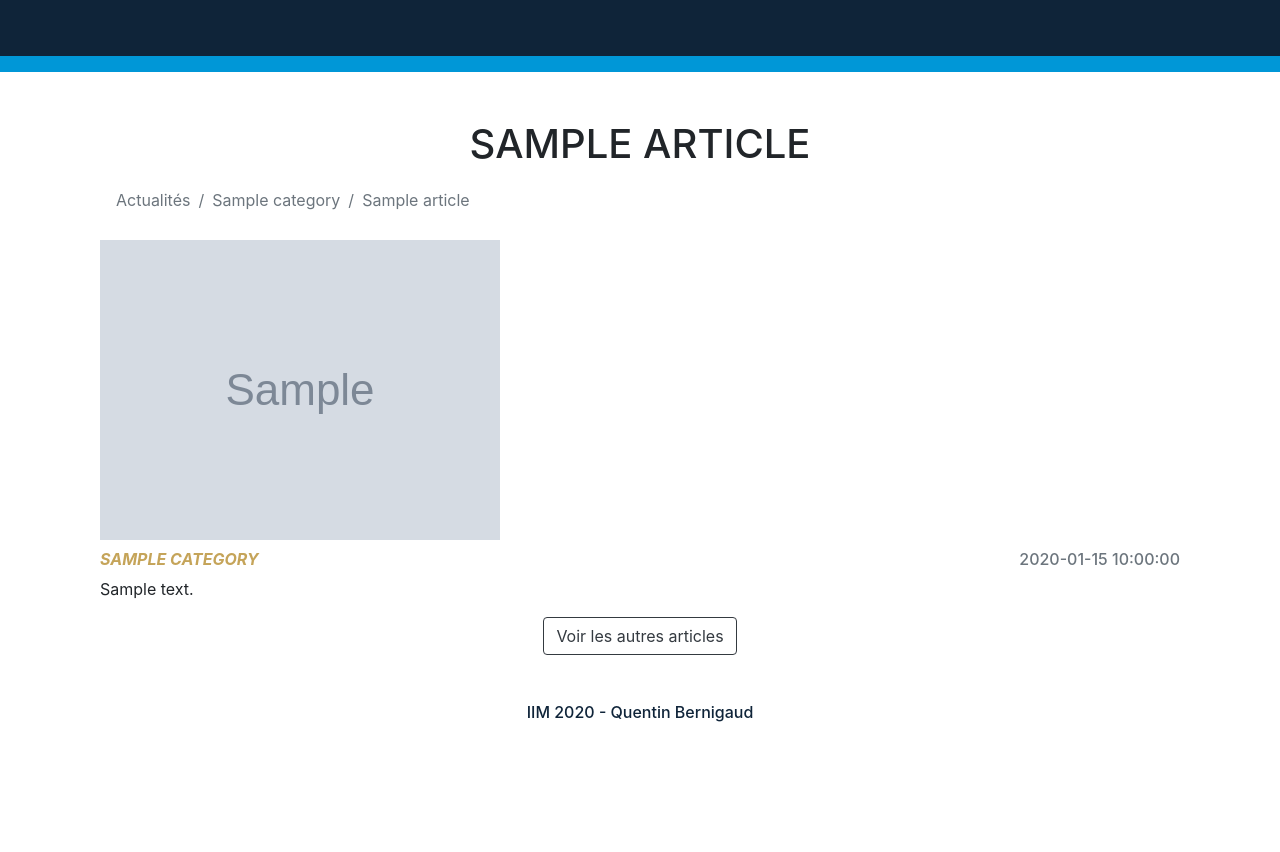
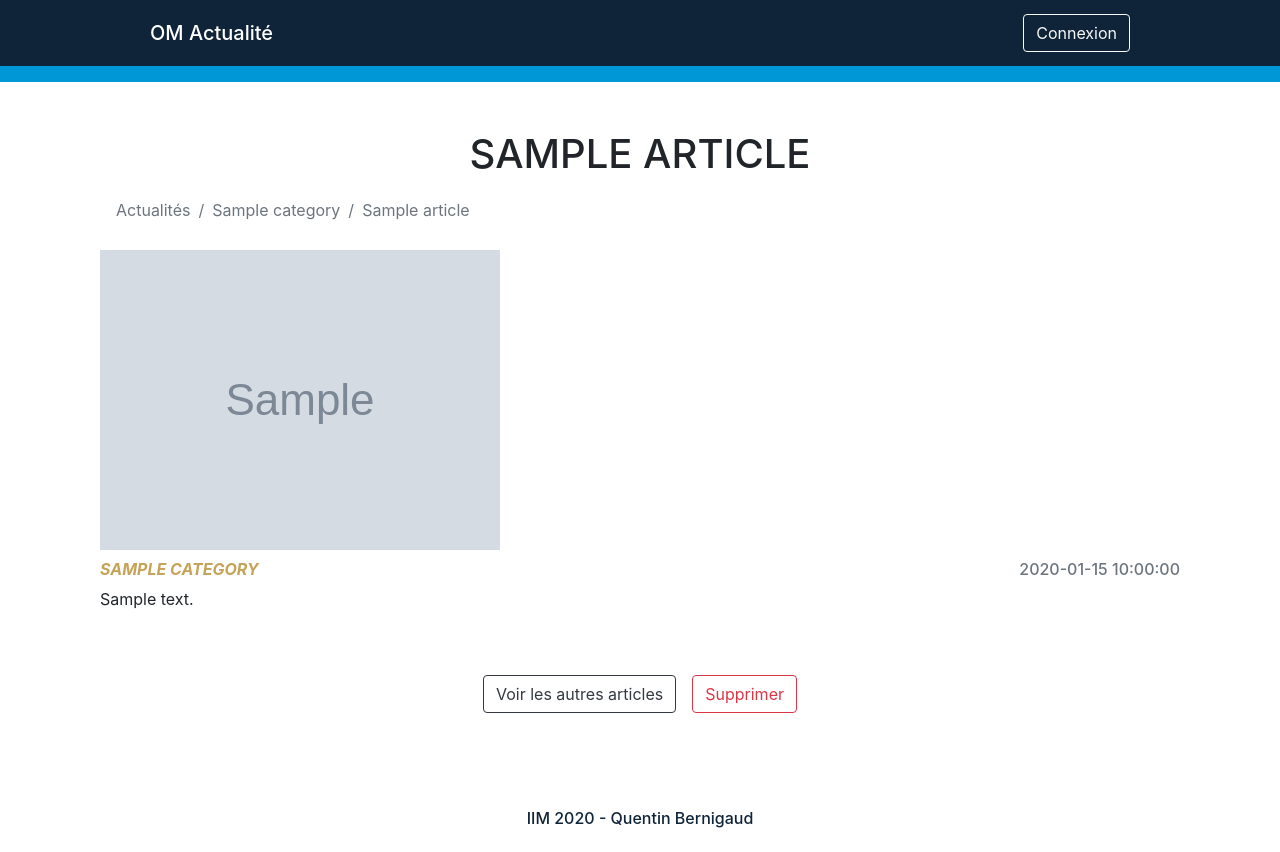
Before and after one commit to Quentin-Bernigaud/Blog-MVC, a PHP site: page /index.php?page=single&id=1 in a window 1280 px wide. Before the commit the page ends 722 px from the top, so only its background shows below. Run offline with PHP 8.4, Linux system fonts and the light colour scheme; tables that the repository leaves empty or names only in its code hold one stand-in row (values such as "Sample post"); grey boxes marked "Sample" are stand-in pictures.

Commit message:
Add Working delete button

```diff
--- a/app/controller/ArticlesCategoriesController.php
+++ b/app/controller/ArticlesCategoriesController.php
@@ -23,4 +23,11 @@ class ArticlesCategoriesController extends AppController {
             "categories" => $categories
         ]);
     }
+
+    public function delete($articleId) {
+        // SQL de suppression
+        $this->Article->deleteArticle($articleId);
+        return $this->render('global.delete', [
+        ]);
+    }
 }
--- a/app/model/ArticleModel.php
+++ b/app/model/ArticleModel.php
@@ -13,6 +13,10 @@ class ArticleModel extends Model {
         return $arr[0];
     }
 
+    public function deleteArticle($id) {
+        return $this->db->delete("DELETE FROM articles WHERE id=".$id);
+    }
+
     public function newArticle() {
         $this->db->save(
             'INSERT INTO articles SET title = ?, text=?, date=?, categorie_id= ?',
--- a/app/view/default.php
+++ b/app/view/default.php
@@ -13,11 +13,11 @@
 
 <body>
     <header>
-        <nav class="navbar navbar-expand-lg navbar-dark" style="background: #0F2439">
+        <nav class="navbar navbar-expand-lg navbar-dark" style="background: #0F2439; padding-left: 150px; padding-right: 150px">
             <!-- <a class="navbar-brand" href="index.php?page='home'"> -->
             <a class="navbar-brand" href="./">
-                <!-- <span class="navbar-brand mb-0 h1">OM Actu</span> -->
-                <span class="navbar-brand mb-0 h1"></span>
+                <span class="navbar-brand mb-0 h1">OM Actualité</span>
+                <!-- <span class="navbar-brand mb-0 h1"></span> -->
             </a>
             <button class="navbar-toggler" type="button" data-toggle="collapse" data-target="#navbarNav"
                 aria-controls="navbarNav" aria-expanded="false" aria-label="Toggle navigation">
@@ -25,17 +25,14 @@
             </button>
             <div class="collapse navbar-collapse" id="navbarNav">
                 <ul class="navbar-nav">
-                <!-- <li class="nav-item active">
-                    <a class="nav-link" href="#">Actualité <span class="sr-only">(current)</span></a>
+                    <li class="nav-item active">
+                        <a class="nav-link" href="#"></a>
                     </li>
-                <li class="nav-item">
-                    <a class="nav-link" href="#">Catégories</a>
-                </li>
-                <li class="nav-item">
-                    <a class="nav-link" href="#">Connexion</a>
-                </li> -->
                 </ul>
             </div>
+            <form class="form-inline">
+                <button class="btn btn-outline-light my-2 my-sm-0" type="submit">Connexion</button>
+            </form>
         </nav>
         <nav class="navbar navbar-expand-lg navbar-dark" style="background: #0097D7;"></nav>
     </header>
@@ -48,5 +45,4 @@
         </div>
     </footer>
 </body>
-
 </html>
--- a/app/view/global/single.php
+++ b/app/view/global/single.php
@@ -28,8 +28,11 @@
         </div>
     </div>
     <div class="d-flex justify-content-center">
-        <a href="/blog/">
+        <a href="/blog/" class="mt-5 mb-5">
             <button type="button" class="btn btn-outline-dark">Voir les autres articles</button>
+        </a>
+        <a href="index.php?page=delete&id=<?=$article["id"]?>" class="mt-5 mb5 ml-3">
+            <button type="button" class="btn btn-outline-danger">Supprimer</button>
         </a>
     </div>
 </div>
--- a/core/database/Database.php
+++ b/core/database/Database.php
@@ -26,6 +26,10 @@ class Database {
         $datas->execute($values);
     }
 
+    public function delete($statement) {
+       $this->pdo->exec($statement);
+    }
+
     public function query($statement, $one = false) {
         $datas = $this->pdo->query($statement);
         if ($one) {
--- a/index.php
+++ b/index.php
@@ -12,4 +12,7 @@ if (isset($_GET["page"]) && $_GET["page"] == 'home' || !isset($_GET["page"])) {
 } elseif (isset($_GET["page"]) && $_GET["page"] == 'single') {
     $result = new ArticlesCategoriesController();
     $result->single($_GET["id"]);
+}  elseif (isset($_GET["page"]) && $_GET["page"] == 'delete') {
+    $result = new ArticlesCategoriesController();
+    $result->delete($_GET["id"]);
 }
```
Also changed, not shown: app/view/global/delete.php (added, +7 -0 lines). Lines whose indentation alone changed are shown as unchanged.
